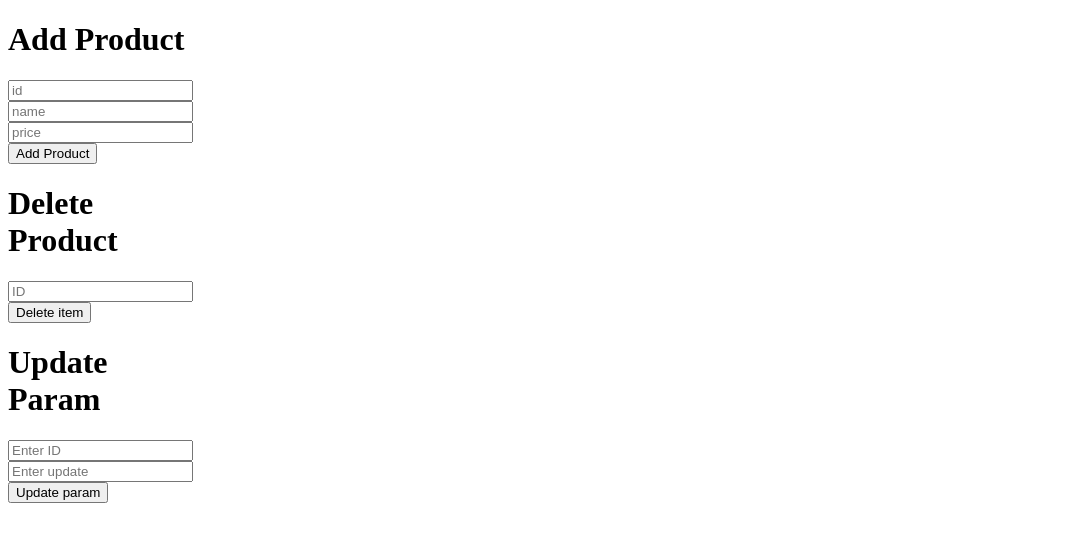
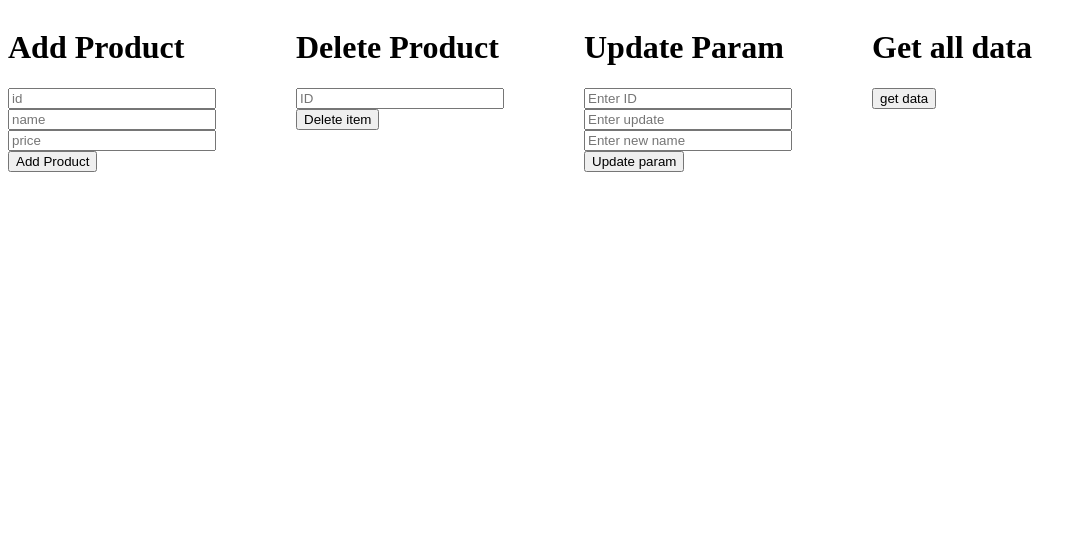
Before and after one commit to Aakash-Naykude/roadbackend2, a website: page frontend/index.html in a window 1280 px wide. Shown: the whole page, without its empty margins (0-1087 px from the left). Drawn offline with Linux system fonts and the light colour scheme.

Commit message:
added get feature

```diff
--- a/db.json
+++ b/db.json
@@ -32,6 +32,11 @@
       "id": "7",
       "name": "fsd",
       "price": "12"
+    },
+    {
+      "id": "15",
+      "active": "false",
+      "name": "a"
     }
   ]
 }
--- a/frontend/index.html
+++ b/frontend/index.html
@@ -6,17 +6,21 @@
     <meta name="viewport" content="width=device-width, initial-scale=1.0">
     <title>Road To backend</title>
     <style>
-        div{
-            width: 14%;
+        div>input{
+            width: 200px;
         }
     </style>
 </head>
 <body>
+    <div style="display: flex; gap: 80px;">
         <div>
             <h1>Add Product</h1>
             <input type="number" id="id" placeholder="id">
+            <br/>
             <input type="text" id="name" placeholder="name">
+            <br/>
             <input type="text" id="price" placeholder="price">
+            <br/>
             <button onclick="addprod()">Add Product</button>
         </div>
         <div>
@@ -24,14 +28,25 @@
                 Delete Product
             </h1>
                 <input type="number" id="idd" placeholder="ID">
+                <br/>
                 <button onclick="deletedata()">Delete item</button>
         </div>
         <div>
             <h1>Update Param</h1>
             <input type="number" id="putid" placeholder="Enter ID">
+            <br/>
             <input type="text" id="puttext" placeholder="Enter update">
+            <br/>
+            <input type="text" id="putname" placeholder="Enter new name">
+            <br/>
             <button onclick="update()">Update param</button>
         </div>
+        <div>
+            <h1>Get all data</h1>
+            <button onclick="get()">get data</button>
+        </div>
+    </div>
+
 </body>
 </html>
 <script>
@@ -68,7 +83,8 @@
     async function update(){
         let data = {
             id:document.getElementById('putid').value,
-            active:document.getElementById('puttext').value
+            active:document.getElementById('puttext').value,
+            name:document.getElementById('putname').value,
         };
         try{
             let id = document.getElementById('putid').value;
@@ -86,4 +102,9 @@
             console.log(e)
         }
     }
+    async function get(){
+        let resp = await fetch("http://localhost:5000/api/products")
+        let data = await resp.json()
+        console.log(data)
+    }
 </script>
```
Lines whose indentation alone changed are shown as unchanged.
